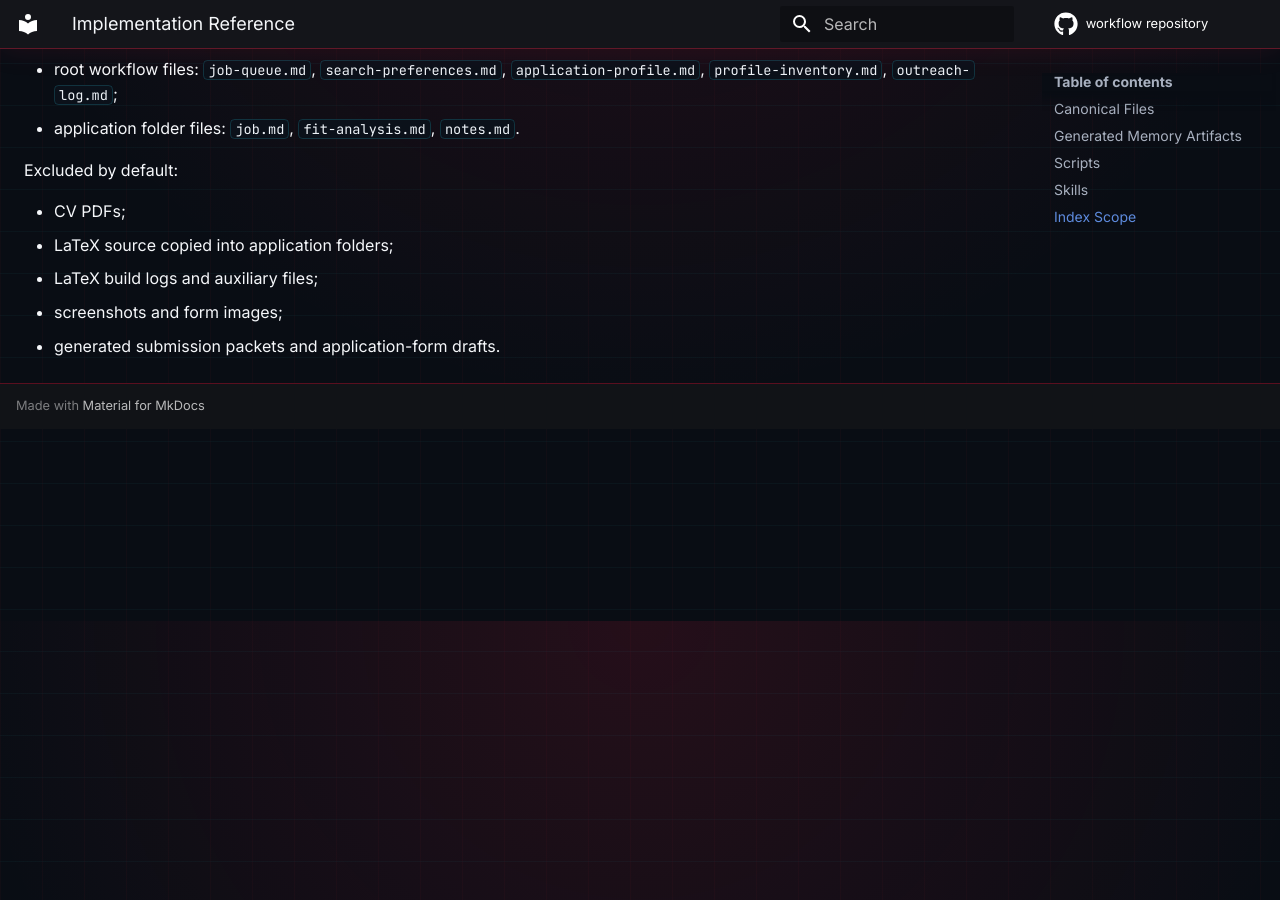
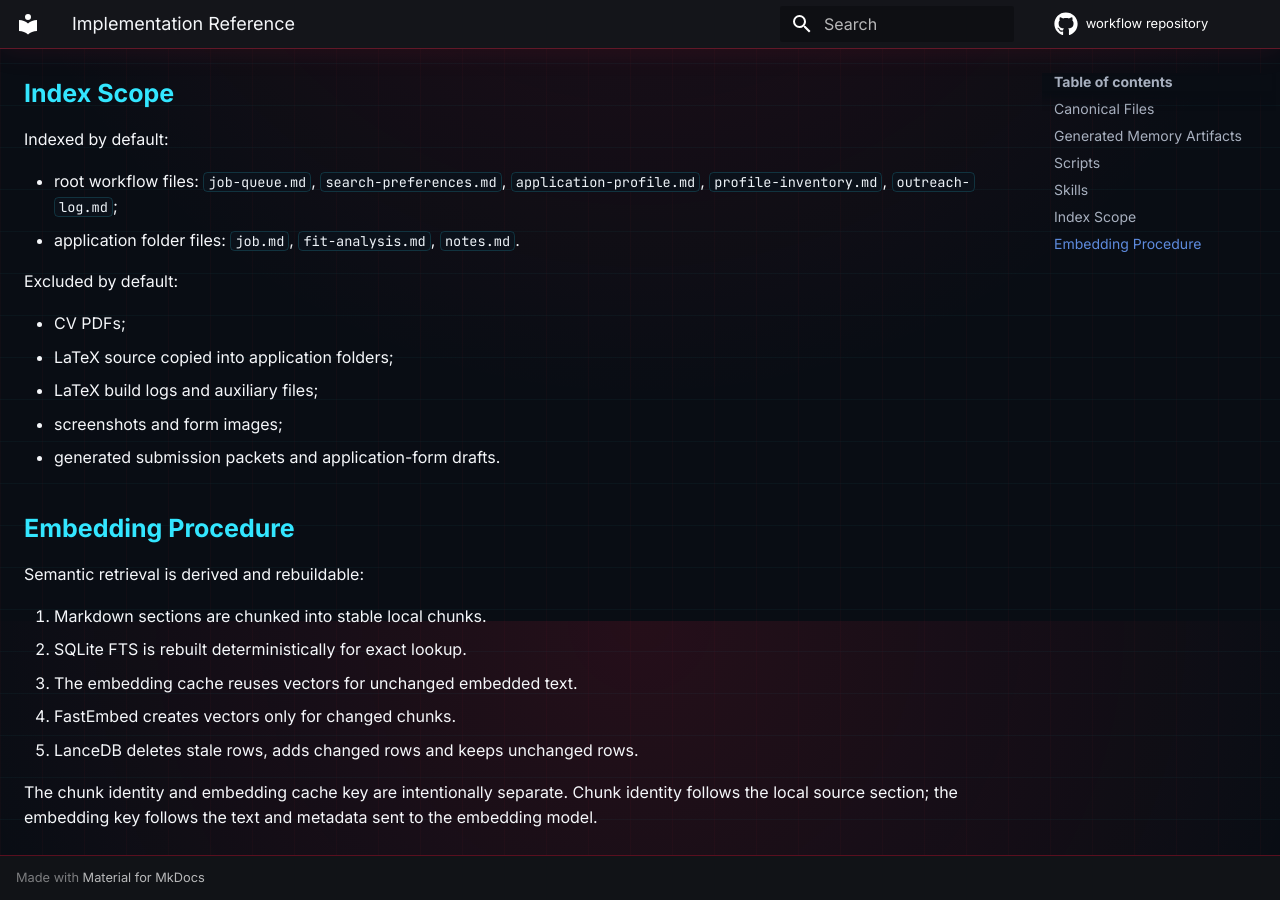
Before and after one commit to ddm18/codex-managed-application-workflow, an MkDocs documentation site: the page built from docs/implementation-reference.md, in a window 1280 px wide and 900 px high, scrolled down 2079 px. Built offline with MkDocs 1.6.1 and Material for MkDocs 9.7.7, drawn with Linux system fonts in a browser that asks for light colours; comment, search, counter and statistics services are not loaded; some of the changed text lies outside the part shown.

Commit message:
Document incremental embedding cache

````diff
--- a/docs/implementation-reference.md
+++ b/docs/implementation-reference.md
@@ -27,11 +27,17 @@
   company-aliases.yml
   retrieval/
     chunks.sqlite
+    vector-cache.sqlite
     lancedb/
 ```
 
 The index is derived. If it is stale or broken, the workflow can continue using
 Trackly, queue files, preferences and targeted file reads.
+
+`vector-cache.sqlite` stores reusable local embeddings keyed by the text that is
+actually embedded: company, role, document type, heading path and chunk text.
+This lets rebuilds reuse unchanged vectors while still refreshing vectors when
+metadata changes affect semantic retrieval.
 
 ## Scripts
 
@@ -69,3 +75,17 @@
 - LaTeX build logs and auxiliary files;
 - screenshots and form images;
 - generated submission packets and application-form drafts.
+
+## Embedding Procedure
+
+Semantic retrieval is derived and rebuildable:
+
+1. Markdown sections are chunked into stable local chunks.
+2. SQLite FTS is rebuilt deterministically for exact lookup.
+3. The embedding cache reuses vectors for unchanged embedded text.
+4. FastEmbed creates vectors only for changed chunks.
+5. LanceDB deletes stale rows, adds changed rows and keeps unchanged rows.
+
+The chunk identity and embedding cache key are intentionally separate. Chunk
+identity follows the local source section; the embedding key follows the text
+and metadata sent to the embedding model.
````
Also changed, not shown: docs/architecture.md (+4 -0 lines), docs/memory.md (+10 -0 lines).
